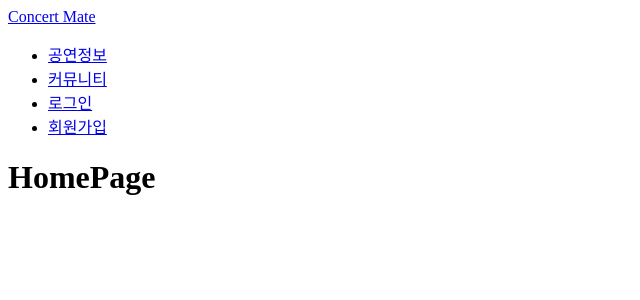
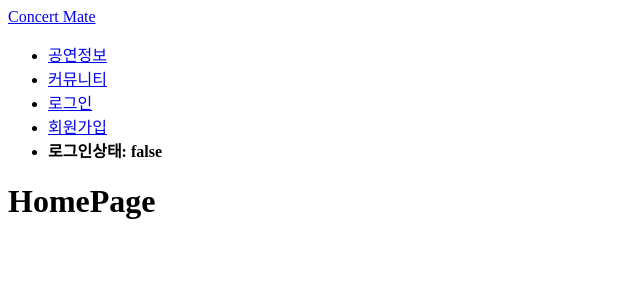
Before and after one commit to mkhajiit/concertmate, a Next.js app in the folder frontend/: page / in a window 1280 px wide. Shown: the top 300 px of the page, without its empty margins (0-640 px from the left). Built offline with nearby package versions, Linux system fonts and the light colour scheme.

Commit message:
navigation 로그인 상태에 따른 조건 추가

```diff
--- a/frontend/components/Navigation/Navigation.tsx
+++ b/frontend/components/Navigation/Navigation.tsx
@@ -1,7 +1,10 @@
+'use client';
 import Link from 'next/link';
 import React from 'react';
+import { useAuthStateStore } from '@/zustand/AuthStateStore';
 
 function Navigation() {
+  const isAuthenticated = useAuthStateStore((state) => state.isAuthenticated);
   return (
     <nav>
       <ul>
@@ -11,11 +14,22 @@ function Navigation() {
         <li>
           <Link href='/'>커뮤니티</Link>
         </li>
+        {!isAuthenticated ? (
+          <>
+            <li>
+              <Link href='/auth/login'>로그인</Link>
+            </li>
+            <li>
+              <Link href='/auth/signup'>회원가입</Link>
+            </li>
+          </>
+        ) : (
+          <li>
+            <Link href='/protected/user/user-info'>회원정보</Link>
+          </li>
+        )}
         <li>
-          <Link href='/auth/login'>로그인</Link>
-        </li>
-        <li>
-          <Link href='/auth/signup'>회원가입</Link>
+          <b>{`로그인상태: ${String(isAuthenticated)}`}</b>
         </li>
       </ul>
     </nav>
```
Also changed, not shown: frontend/components/Login/Login.tsx (+10 -1 lines), frontend/app/protected/user/user-info/page.tsx (renamed from frontend/app/user/user-info/page.tsx).
